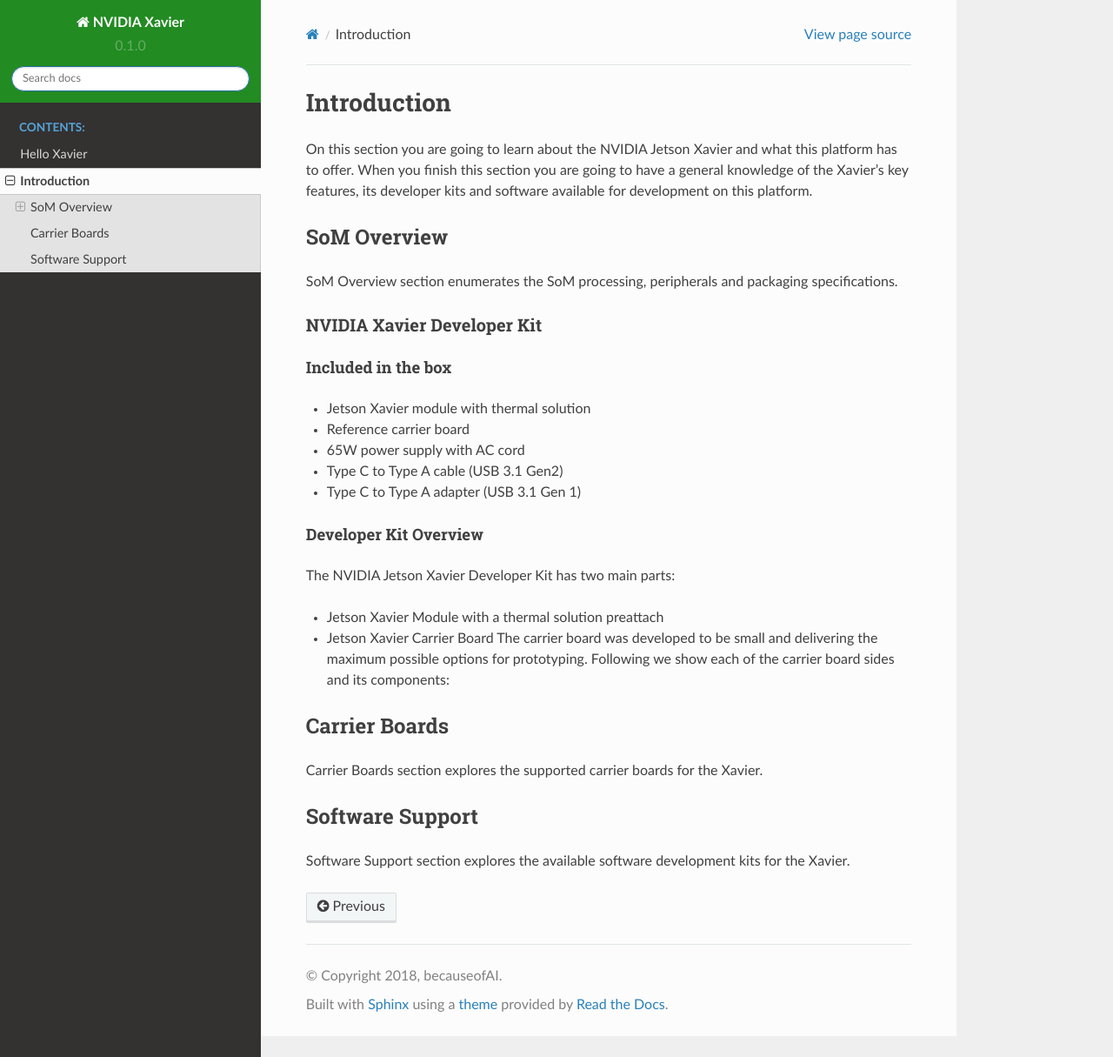
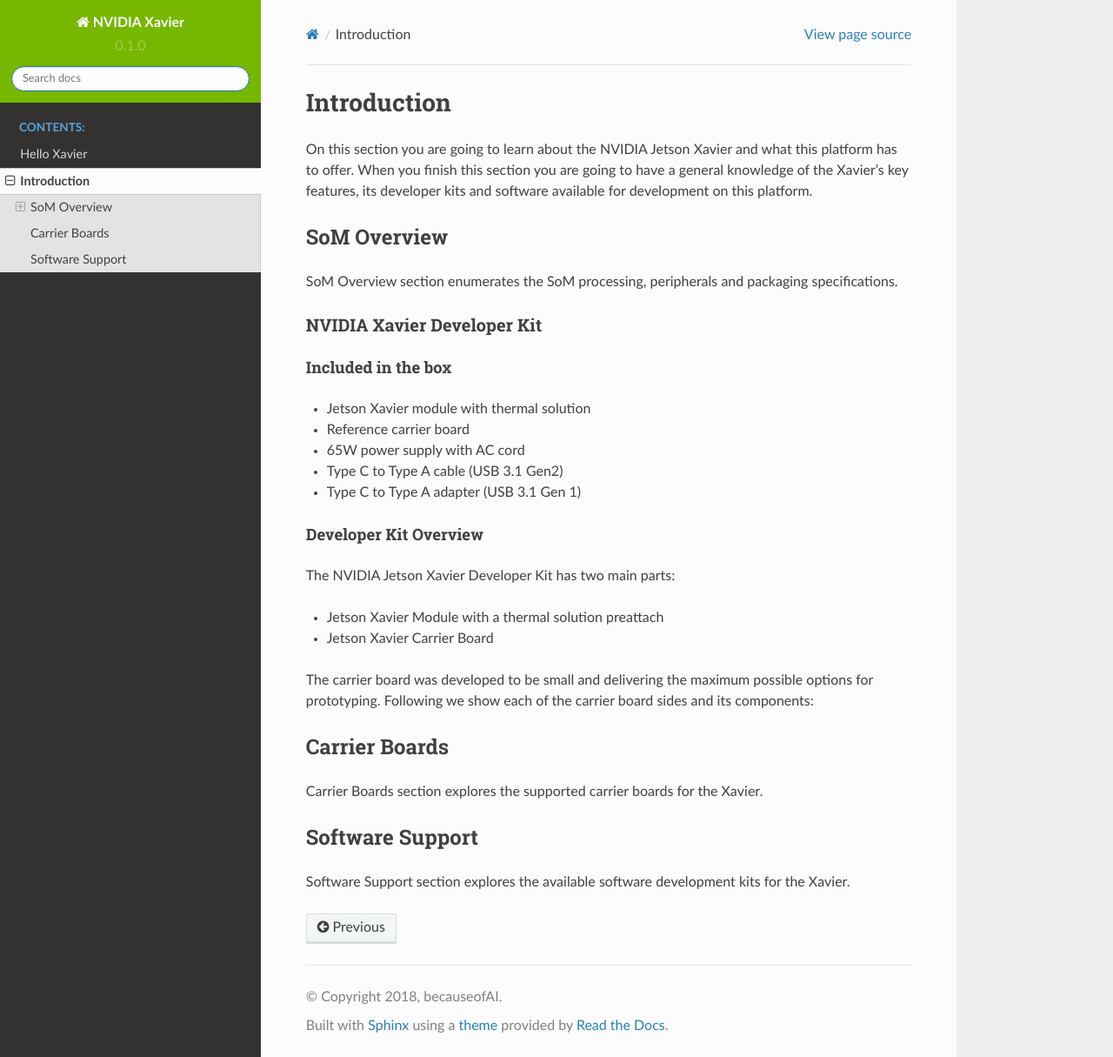
Before and after one commit to becauseofAI/nvidia-xavier, a Sphinx documentation site: the page built from source/introduction.md, in a window 1280 px wide and 1215 px high. Shown: the whole window at 87% size. Built offline with Sphinx 7.4.7 and the Read the Docs theme 2.0.0, drawn with Linux system fonts in a browser that asks for light colours.

Commit message:
Initial commit

```diff
--- a/source/_templates/layout.html
+++ b/source/_templates/layout.html
@@ -4,7 +4,7 @@
   <style>
     /* Sidebar header (and topbar for mobile) */
     .wy-side-nav-search, .wy-nav-top {
-      background: #228B22;
+      background: #76b700;
     }
     /* Sidebar */
     /*.wy-nav-side {
--- a/source/introduction.md
+++ b/source/introduction.md
@@ -14,6 +14,7 @@
 The NVIDIA Jetson Xavier Developer Kit has two main parts:
 - Jetson Xavier Module with a thermal solution preattach
 - Jetson Xavier Carrier Board
+
 The carrier board was developed to be small and delivering the maximum possible options for prototyping. Following we show each of the carrier board sides and its components:
 
 ## Carrier Boards
```
